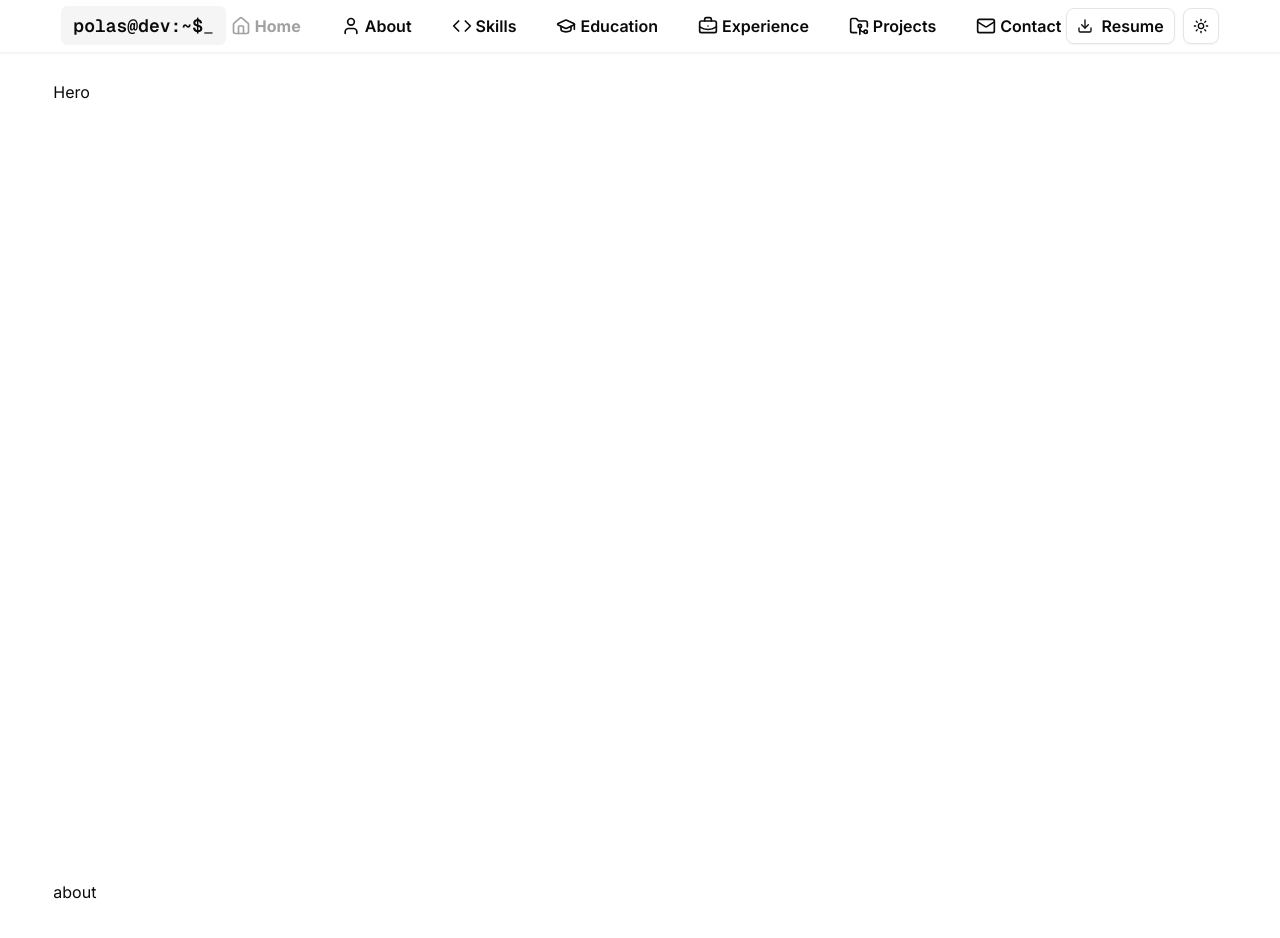
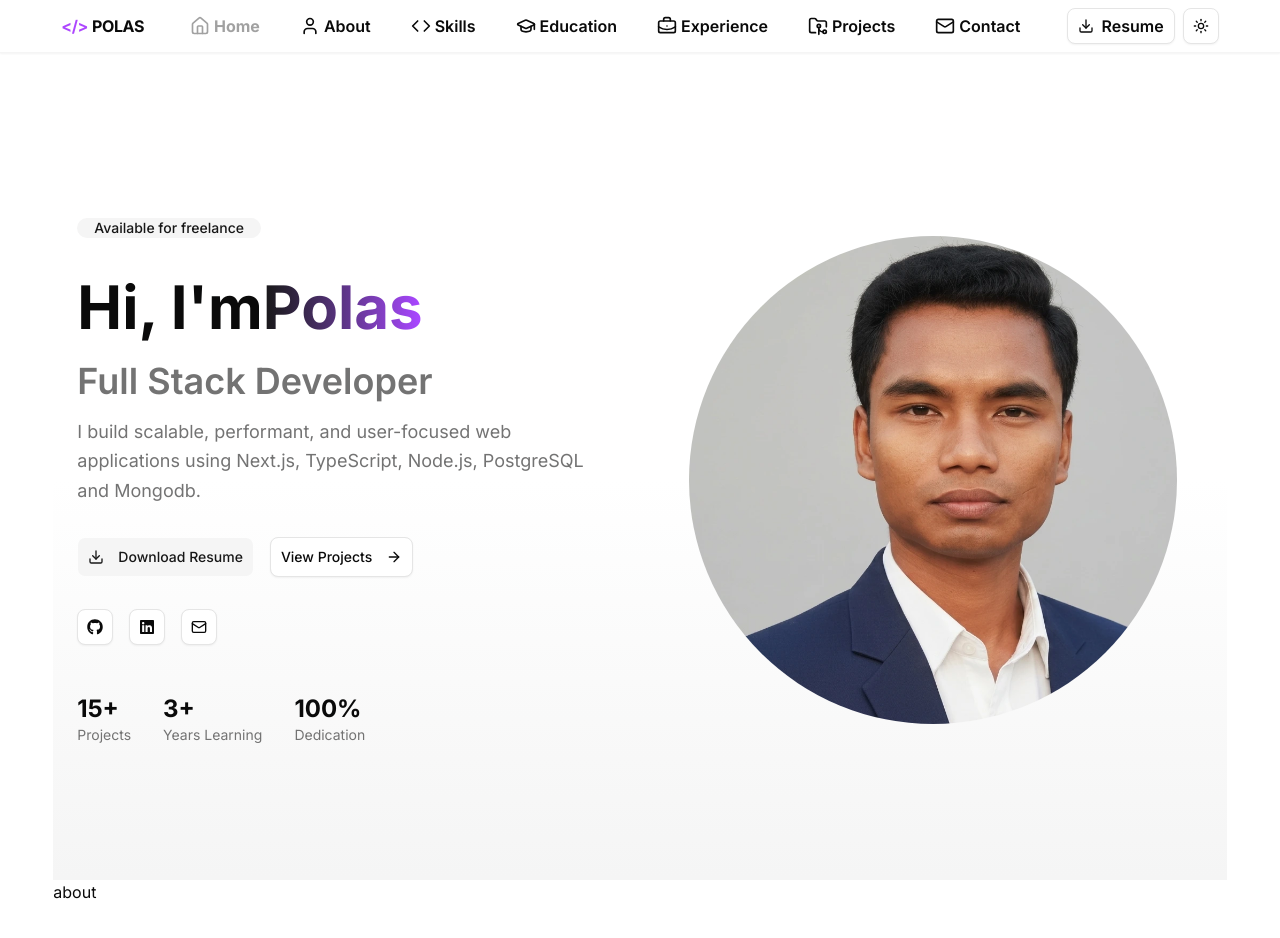
Before and after one commit to devpolas/portfolio, a Next.js app: page / in a window 1280 px wide. Shown: the top 938 px of the page. Built offline with nearby package versions, Linux system fonts and the light colour scheme.

Commit message:
design hero section update logo navbar and theme switcher

```diff
--- a/components/logo/logo.tsx
+++ b/components/logo/logo.tsx
@@ -1,13 +1,15 @@
 "use client"
+
 import Link from "next/link"
 
 export default function Logo() {
   return (
-    <Link href="/">
-      <span className="rounded-sm bg-muted px-3 py-2 font-mono text-sm md:text-lg">
-        polas@dev:~$
-        <span className="animate-pulse">_</span>
-      </span>
+    <Link
+      href="/"
+      className="text-sm font-bold tracking-tight transition hover:opacity-80 md:text-base"
+    >
+      <span className="text-purple-500">{`</>`}</span>
+      <span className="ml-1">POLAS</span>
     </Link>
   )
 }
--- a/components/navbar/navbar.tsx
+++ b/components/navbar/navbar.tsx
@@ -49,7 +49,7 @@ export default function Navbar() {
               <Button
                 aria-label="Toggle navigation menu"
                 onClick={() => setMobileMenuOpen((pre) => !pre)}
-                className="md:hidden"
+                className="lg:hidden"
                 variant="ghost"
                 size="icon-lg"
               >
@@ -116,7 +116,7 @@ export default function Navbar() {
               )}
             </AnimatePresence>
 
-            <div className="hidden flex-row gap-4 md:flex lg:gap-8 xl:gap-10">
+            <div className="hidden flex-row gap-4 lg:flex lg:gap-6 xl:gap-10 2xl:gap-12">
               {menuItems.map((item) => {
                 const isActive = activeId === item.href.replace("/#", "")
 
@@ -124,7 +124,7 @@ export default function Navbar() {
                   <Link
                     key={item.name}
                     href={item.href}
-                    className={`text-sm transition-colors lg:text-base ${
+                    className={`text-sm transition-colors xl:text-base ${
                       isActive ? "font-bold text-ring" : "hover:text-ring"
                     }`}
                     onClick={(e) => {
--- a/components/theme/theme-switcher.tsx
+++ b/components/theme/theme-switcher.tsx
@@ -11,13 +11,10 @@ import {
   DropdownMenuTrigger,
 } from "@/components/ui/dropdown-menu"
 import { useEffect, useState } from "react"
-import { useIsMobile } from "@/hooks/use-mobile"
 
 export function ThemeSwitcher() {
   const [mounted, setMounted] = useState<boolean>(false)
   const { setTheme } = useTheme()
-
-  const isMobile = useIsMobile()
 
   useEffect(() => {
     // eslint-disable-next-line
@@ -29,7 +26,7 @@ export function ThemeSwitcher() {
   return (
     <DropdownMenu>
       <DropdownMenuTrigger asChild className="relative hover:cursor-pointer">
-        <Button variant="outline" size={isMobile ? "icon-xs" : "icon"}>
+        <Button variant="outline" size={"icon"}>
           <Sun className="h-[1.2rem] w-[1.2rem] scale-100 rotate-0 transition-all dark:scale-0 dark:-rotate-90" />
           <Moon className="absolute h-[1.2rem] w-[1.2rem] scale-0 rotate-90 transition-all dark:scale-100 dark:rotate-0" />
           <span className="sr-only">Toggle theme</span>
--- /dev/null
+++ b/components/ui/badge.tsx
@@ -0,0 +1,49 @@
+import * as React from "react"
+import { cva, type VariantProps } from "class-variance-authority"
+import { Slot } from "radix-ui"
+
+import { cn } from "@/lib/utils"
+
+const badgeVariants = cva(
+  "group/badge inline-flex h-5 w-fit shrink-0 items-center justify-center gap-1 overflow-hidden rounded-4xl border border-transparent px-2 py-0.5 text-xs font-medium whitespace-nowrap transition-all focus-visible:border-ring focus-visible:ring-[3px] focus-visible:ring-ring/50 has-data-[icon=inline-end]:pr-1.5 has-data-[icon=inline-start]:pl-1.5 aria-invalid:border-destructive aria-invalid:ring-destructive/20 dark:aria-invalid:ring-destructive/40 [&>svg]:pointer-events-none [&>svg]:size-3!",
+  {
+    variants: {
+      variant: {
+        default: "bg-primary text-primary-foreground [a]:hover:bg-primary/80",
+        secondary:
+          "bg-secondary text-secondary-foreground [a]:hover:bg-secondary/80",
+        destructive:
+          "bg-destructive/10 text-destructive focus-visible:ring-destructive/20 dark:bg-destructive/20 dark:focus-visible:ring-destructive/40 [a]:hover:bg-destructive/20",
+        outline:
+          "border-border text-foreground [a]:hover:bg-muted [a]:hover:text-muted-foreground",
+        ghost:
+          "hover:bg-muted hover:text-muted-foreground dark:hover:bg-muted/50",
+        link: "text-primary underline-offset-4 hover:underline",
+      },
+    },
+    defaultVariants: {
+      variant: "default",
+    },
+  }
+)
+
+function Badge({
+  className,
+  variant = "default",
+  asChild = false,
+  ...props
+}: React.ComponentProps<"span"> &
+  VariantProps<typeof badgeVariants> & { asChild?: boolean }) {
+  const Comp = asChild ? Slot.Root : "span"
+
+  return (
+    <Comp
+      data-slot="badge"
+      data-variant={variant}
+      className={cn(badgeVariants({ variant }), className)}
+      {...props}
+    />
+  )
+}
+
+export { Badge, badgeVariants }
--- a/package.json
+++ b/package.json
@@ -22,6 +22,7 @@
     "radix-ui": "^1.6.1",
     "react": "19.2.4",
     "react-dom": "19.2.4",
+    "react-icons": "^5.7.0",
     "shadcn": "^4.12.0",
     "tailwind-merge": "^3.6.0",
     "tw-animate-css": "^1.4.0"
--- a/sections/hero/hero.tsx
+++ b/sections/hero/hero.tsx
@@ -1,9 +1,155 @@
 "use client"
 
-export default function Hero() {
+import Link from "next/link"
+import Image from "next/image"
+import { Button } from "@/components/ui/button"
+import { Download, Mail, ArrowRight } from "lucide-react"
+import { Badge } from "@/components/ui/badge"
+import { FaGithub, FaLinkedin } from "react-icons/fa"
+import { useIsMobile } from "@/hooks/use-mobile"
+import ResumeButton from "@/components/buttons/resume-button"
+
+export default function HeroSection() {
+  const isMobile = useIsMobile()
   return (
-    <section id="home" className="h-screen">
-      Hero
+    <section
+      id="home"
+      className="relative flex min-h-screen items-center overflow-hidden"
+    >
+      <div className="absolute inset-0 -z-10 bg-linear-to-b from-background via-background to-muted" />
+
+      <div className="container mx-auto px-6 py-5 md:py-20">
+        <div className="grid items-center gap-12 lg:grid-cols-2">
+          {/* Left  */}
+          <div className="mx-auto space-y-8">
+            <Badge variant="secondary" className="px-4 py-2 text-sm">
+              Available for freelance
+            </Badge>
+
+            <div className="space-y-4">
+              <h1 className="text-4xl leading-tight font-bold md:text-6xl">
+                Hi, I&apos;m
+                <span className="bg-linear-to-r from-primary to-purple-500 bg-clip-text text-transparent">
+                  Polas
+                </span>
+              </h1>
+
+              <h2 className="text-2xl font-semibold text-muted-foreground md:text-4xl">
+                Full Stack Developer
+              </h2>
+
+              <p className="max-w-xl text-lg leading-relaxed text-muted-foreground">
+                I build scalable, performant, and user-focused web applications
+                using Next.js, TypeScript, Node.js, PostgreSQL and Mongodb.
+              </p>
+            </div>
+
+            {/* CTA */}
+            <div className="flex flex-wrap gap-4">
+              {isMobile ? (
+                <ResumeButton />
+              ) : (
+                <Button
+                  variant={"secondary"}
+                  size={isMobile ? "sm" : "lg"}
+                  asChild
+                  className="transition-all duration-300 hover:scale-105 hover:cursor-pointer"
+                >
+                  <Link download href="/resume.pdf">
+                    <Download className="mr-2 h-4 w-4" />
+                    Download Resume
+                  </Link>
+                </Button>
+              )}
+
+              <Button
+                variant="outline"
+                size={isMobile ? "sm" : "lg"}
+                asChild
+                className="group cursor-pointer transition-all duration-300 hover:scale-105"
+              >
+                <Link href="#projects">
+                  View Projects
+                  <ArrowRight className="ml-2 h-4 w-4 transition-transform duration-300 group-hover:rotate-90" />
+                </Link>
+              </Button>
+            </div>
+
+            {/* Social */}
+            <div className="flex items-center gap-4">
+              <Link
+                href="https://github.com/devpolas"
+                target="_blank"
+                rel="noopener noreferrer"
+              >
+                <Button
+                  size="icon"
+                  className="transition-all duration-300 hover:scale-110 hover:cursor-pointer"
+                  variant="outline"
+                >
+                  <FaGithub />
+                </Button>
+              </Link>
+
+              <Link
+                href="https://www.linkedin.com/in/lipcb/"
+                target="_blank"
+                rel="noopener noreferrer"
+              >
+                <Button
+                  size="icon"
+                  className="transition-all duration-300 hover:scale-110 hover:cursor-pointer"
+                  variant="outline"
+                >
+                  <FaLinkedin />
+                </Button>
+              </Link>
+
+              <Link href="mailto:dpi.polas@gmail.com">
+                <Button
+                  size="icon"
+                  className="transition-all duration-300 hover:scale-110 hover:cursor-pointer"
+                  variant="outline"
+                >
+                  <Mail className="h-5 w-5" />
+                </Button>
+              </Link>
+            </div>
+
+            {/* Stats */}
+            <div className="flex gap-8 pt-4">
+              <div>
+                <h3 className="text-2xl font-bold">15+</h3>
+                <p className="text-sm text-muted-foreground">Projects</p>
+              </div>
+
+              <div>
+                <h3 className="text-2xl font-bold">3+</h3>
+                <p className="text-sm text-muted-foreground">Years Learning</p>
+              </div>
+
+              <div>
+                <h3 className="text-2xl font-bold">100%</h3>
+                <p className="text-sm text-muted-foreground">Dedication</p>
+              </div>
+            </div>
+          </div>
+
+          {/* Right */}
+          <div className="relative flex justify-center">
+            <div className="relative aspect-square w-70 sm:w-87.5 md:w-125">
+              <div className="absolute inset-1.5 overflow-hidden rounded-full bg-background">
+                <Image
+                  src="/hero.webp"
+                  alt="Polas"
+                  fill
+                  className="object-cover object-center"
+                />
+              </div>
+            </div>{" "}
+          </div>
+        </div>
+      </div>
     </section>
   )
 }
```
Also changed, not shown: public/hero.webp (added), 1 other file (tests, documents, lock files or other folders).
